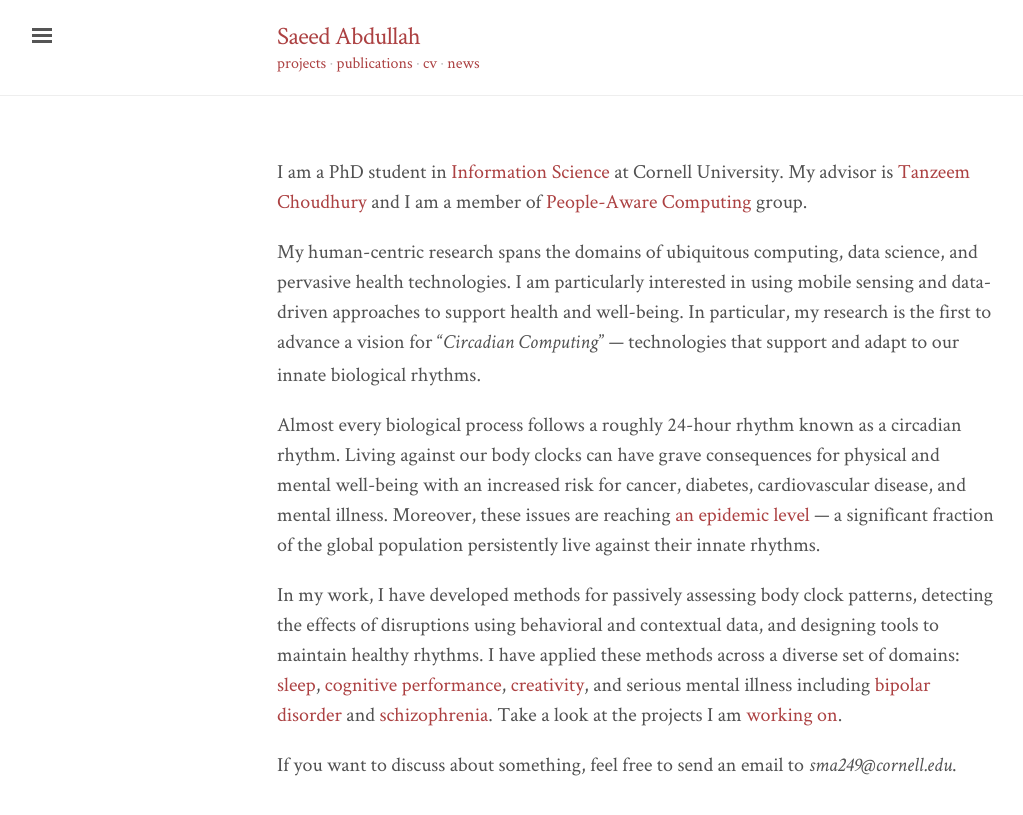
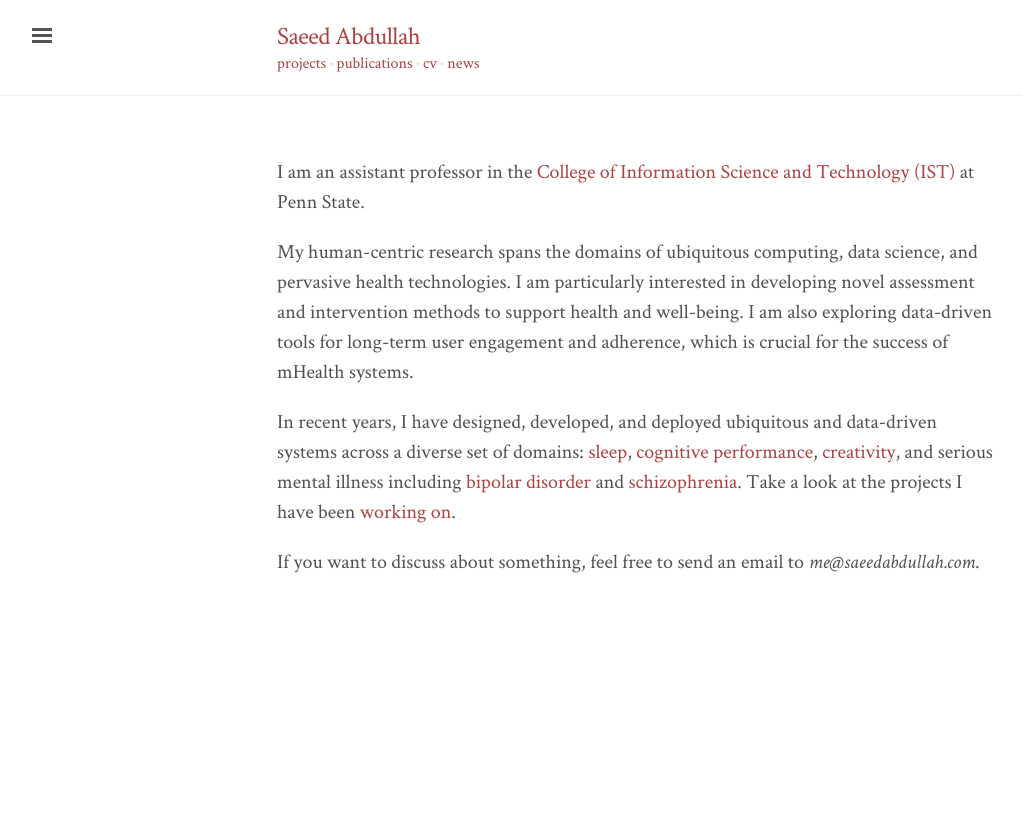
Before and after one commit to saeed-abdullah/saeed-abdullah.github.io, a Jekyll site: the page built from index.markdown, in a window 1280 px wide. Shown: the top 815 px of the page, without its empty margins (3-1026 px from the left). Built offline with Jekyll 4.4.1, drawn with Linux system fonts in a browser that asks for light colours; nearby versions of some CDN libraries.

Commit message:
Makes bio more concise and adds recent news

```diff
--- a/index.markdown
+++ b/index.markdown
@@ -3,44 +3,31 @@ layout: default
 title: Home
 ---
 
-I am a PhD student in [Information Science][info-sci] at Cornell University.
-My advisor is [Tanzeem Choudhury][tanzeem] and I am a member of
-[People-Aware Computing][pac-group] group.
+I am an assistant professor in the [College of Information Science and Technology (IST)][ist-link]
+at Penn State.
 
 My human-centric research spans the domains of ubiquitous computing, data
 science, and pervasive health technologies. I am particularly interested in
-using mobile sensing and data-driven approaches to support health and well-being.
-In particular, my research is the first to advance a vision for
-“_Circadian Computing_” — technologies that support and adapt to our innate
-biological rhythms.
+developing novel assessment and intervention methods to support health
+and well-being. I am also exploring data-driven tools for long-term user
+engagement and adherence, which is crucial for the success of mHealth
+systems.
 
-Almost every biological process follows a roughly 24-hour rhythm known as a
-circadian rhythm. Living against our body clocks can have grave consequences
-for physical and mental well-being with an increased risk for cancer, diabetes,
-cardiovascular disease, and mental illness. Moreover, these issues are reaching
-[an epidemic level][roenneberg-nature] — a significant fraction of the global
-population persistently live against their innate rhythms.
-
-In my work, I have developed methods for passively assessing body clock
-patterns, detecting the effects of disruptions using behavioral and
-contextual data, and designing tools to maintain healthy rhythms.
-I have applied these methods across a diverse set of domains: [sleep][sleep],
+In recent years, I have designed, developed, and deployed ubiquitous and
+data-driven systems across a diverse set of domains: [sleep][sleep],
 [cognitive performance][alertness], [creativity][creativity], and
 serious mental illness including [bipolar disorder][moodrhythm-project] and
-[schizophrenia][eureka-project]. Take a look at the projects I am
+[schizophrenia][eureka-project]. Take a look at the projects I have been
 [working on](/projects).
 
 
 If you want to discuss about something, feel free to send an email to
-_sma249@cornell.edu_.
+_me@saeedabdullah.com_.
 
-[info-sci]: http://infosci.cornell.edu/
-[pac-group]: http://pac.cs.cornell.edu/
-[tanzeem]: http://www.cs.cornell.edu/~tanzeem/
+[ist-link]: https://ist.psu.edu/
 [clockwise-project]: projects/clockwise.html
 [moodrhythm-project]: projects/mood-rhythm.html
 [eureka-project]: projects/eureka.html
 [alertness]: projects/alertness-performance.html
 [creativity]: projects/creativity.html
 [sleep]: projects/cr-distruption-phone-sensing.html
-[roenneberg-nature]: http://www.nature.com/nature/journal/v498/n7455/full/498427a.html
```
Also changed, not shown: news.markdown (+10 -0 lines).
